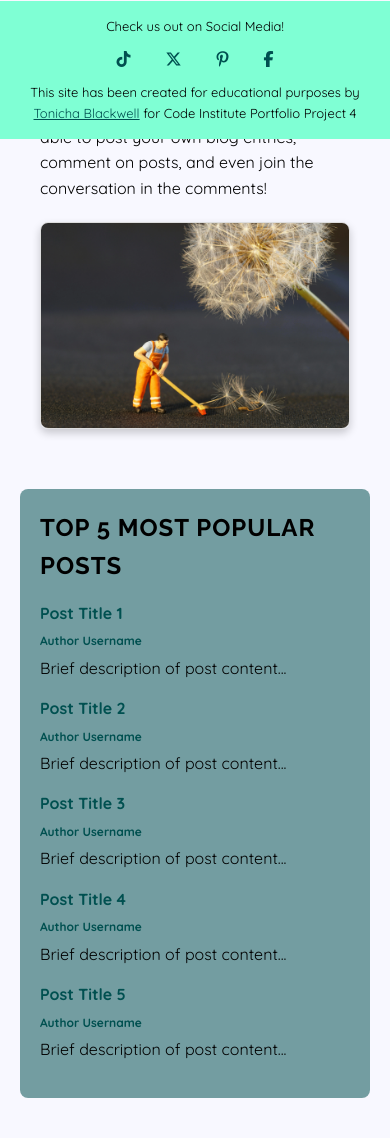
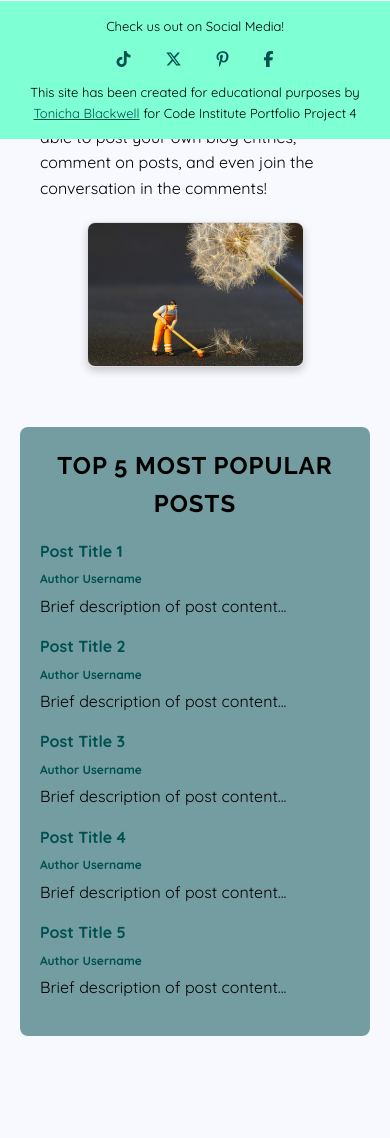
Before and after one commit to TonichaB/cleaning-blog, a Django app: page /core/ in a window 390 px wide. Shown: the part 705-1843 px from the top of the page. After the commit the page ends 1741 px from the top, so only its background shows below. Run offline with Django 4.2, Linux system fonts and the light colour scheme; some libraries are stand-ins or nearby versions.

Commit message:
style: Add further styling to image and popular posts to enhance responsiveness

```diff
--- a/static/css/style.css
+++ b/static/css/style.css
@@ -162,9 +162,9 @@ p {
 
 img {
     display: block;
-    max-width: 100%;
+    max-width: 40%;
     height: auto;
-    margin: 20px 0;
+    margin: 20px auto;
     border: 1px solid #ddd;
     border-radius: 8px;
     box-shadow: 0 4px 8px #00000033;
@@ -184,6 +184,7 @@ img {
     font-size: 1.5rem;
     color: #000000;
     font-family: "Raleway", system-ui;
+    text-align: center;
 }
 
 #popular-posts ul {
@@ -287,6 +288,12 @@ a:focus, button:focus {
         background-color: #00ffff;
     }
 
+    /* Home Page*/
+
+    img{
+        max-width: 70%;
+    }
+
     /* Footer */
 
     #footer {
```
